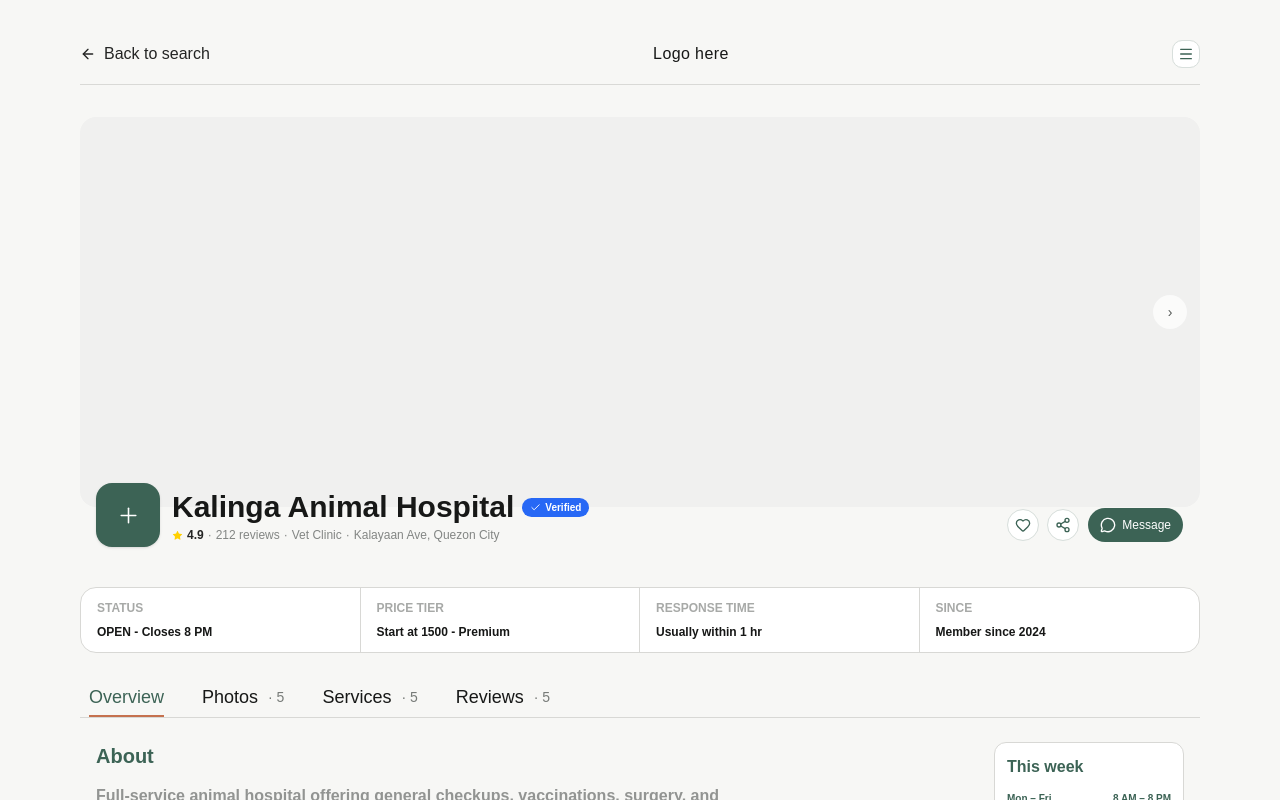
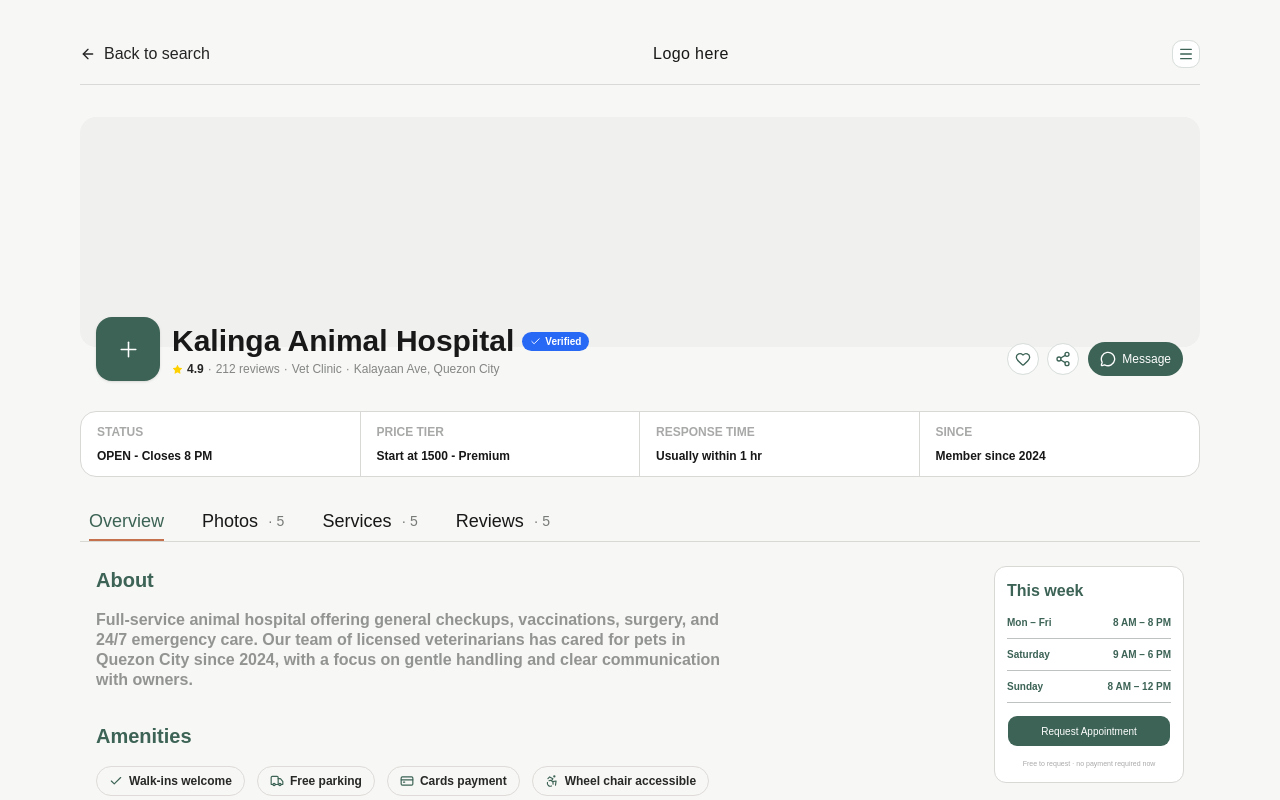
Before and after one commit to GarudaKurt/Aspen, a Next.js app: page /tenants in a window 1280 px wide. Shown: the top 800 px of the page. Built offline with nearby package versions, Linux system fonts and the light colour scheme.

Commit message:
Refine tenant cover photo layout

```diff
--- a/src/components/tenants/tenant-profile.tsx
+++ b/src/components/tenants/tenant-profile.tsx
@@ -89,17 +89,8 @@ export function TenantProfile({ provider = defaultProvider }: TenantProfileProps
         </header>
 
         <section className="pt-6 sm:pt-8">
-          <div className="relative h-[220px] rounded-2xl bg-[#f0f0ef] sm:h-[300px] lg:h-[390px]">
-            <Button
-              variant="ghost"
-              size="icon"
-              aria-label="View more provider photos"
-              className="absolute right-3 top-1/2 size-9 -translate-y-1/2 rounded-full bg-white/70 text-[#555957] hover:bg-white"
-            >
-              <span aria-hidden="true">›</span>
-            </Button>
-
-            <div className="absolute inset-x-3 bottom-[-34px] flex items-end justify-between gap-3 sm:inset-x-4 sm:bottom-[-40px]">
+          <div className="relative h-[150px] rounded-2xl bg-[#f0f0ef] sm:h-[190px] lg:h-[230px]">
+            <div className="absolute inset-x-3 bottom-[-34px] flex items-end justify-between gap-3 sm:inset-x-4 sm:bottom-[-34px]">
               <div className="flex min-w-0 items-end gap-3">
                 <div className="flex size-14 shrink-0 items-center justify-center rounded-2xl bg-[#3c6355] text-white shadow-sm sm:size-16">
                   <Plus size={25} strokeWidth={1.5} />
@@ -162,7 +153,7 @@ export function TenantProfile({ provider = defaultProvider }: TenantProfileProps
           </div>
         </section>
 
-        <Card className="mt-16 grid overflow-hidden rounded-2xl border-[#d8d8d5] bg-white shadow-none sm:grid-cols-2 lg:mt-20 lg:grid-cols-4">
+        <Card className="mt-14 grid overflow-hidden rounded-2xl border-[#d8d8d5] bg-white shadow-none sm:grid-cols-2 lg:mt-16 lg:grid-cols-4">
           <Stat label="Status" value="OPEN - Closes 8 PM" />
           <Stat label="Price tier" value="Start at 1500 - Premium" />
           <Stat label="Response time" value="Usually within 1 hr" />
```
